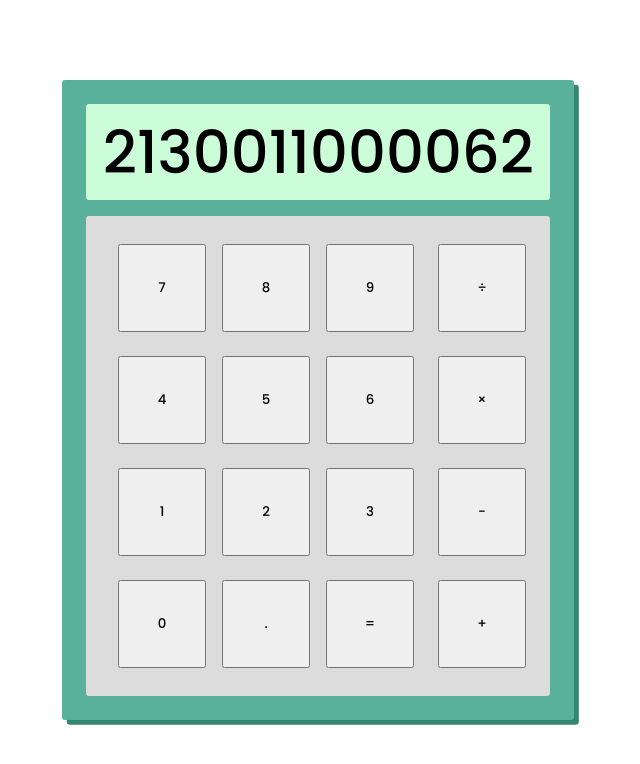
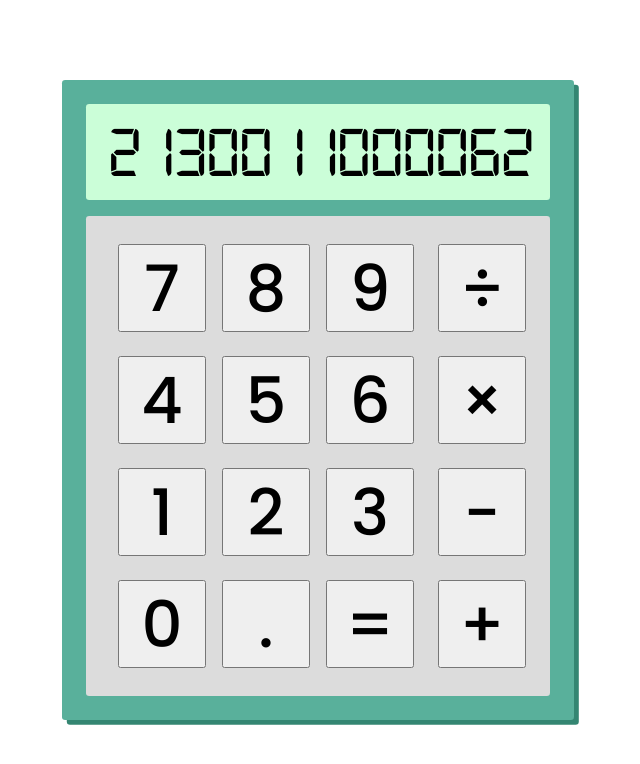
Before and after one commit to Luzefiru/odin-calculator, a plain HTML site: page index.html in a window 1280 px wide. Shown: the whole page, without its empty margins (322-962 px from the left). Drawn offline with Linux system fonts and the light colour scheme.

Commit message:
style: change display font to Display-7 Mono

```diff
--- a/style.css
+++ b/style.css
@@ -1,4 +1,13 @@
 @import url('https://fonts.googleapis.com/css2?family=Poppins:wght@500&display=swap');
+
+@font-face {
+    font-family: 'Digital-7 Mono';
+    src: url('./font/Digital-7Mono.woff2') format('woff2'),
+        url('./font/Digital-7Mono.woff') format('woff');
+    font-weight: normal;
+    font-style: normal;
+    font-display: swap;
+}
 
 * {
     box-sizing: border-box;
@@ -42,7 +51,8 @@ body {
 }
 
 .calculator__display__field {
-    font-size: 3.7rem;
+    font-size: 4.5rem;
+    font-family: 'Digital-7 Mono';
 }
 
 .calculator__button-panel {
@@ -80,4 +90,10 @@ body {
 .calculator__button-panel > * > button {
     height: 5.5rem;
     width: 5.5rem;
+
+    font-size: 4rem;
+
+    display: flex;
+    justify-content: center;
+    align-items: center;
 }
```
Also changed, not shown: font/Digital-7Mono.woff (added), font/Digital-7Mono.woff2 (added).
